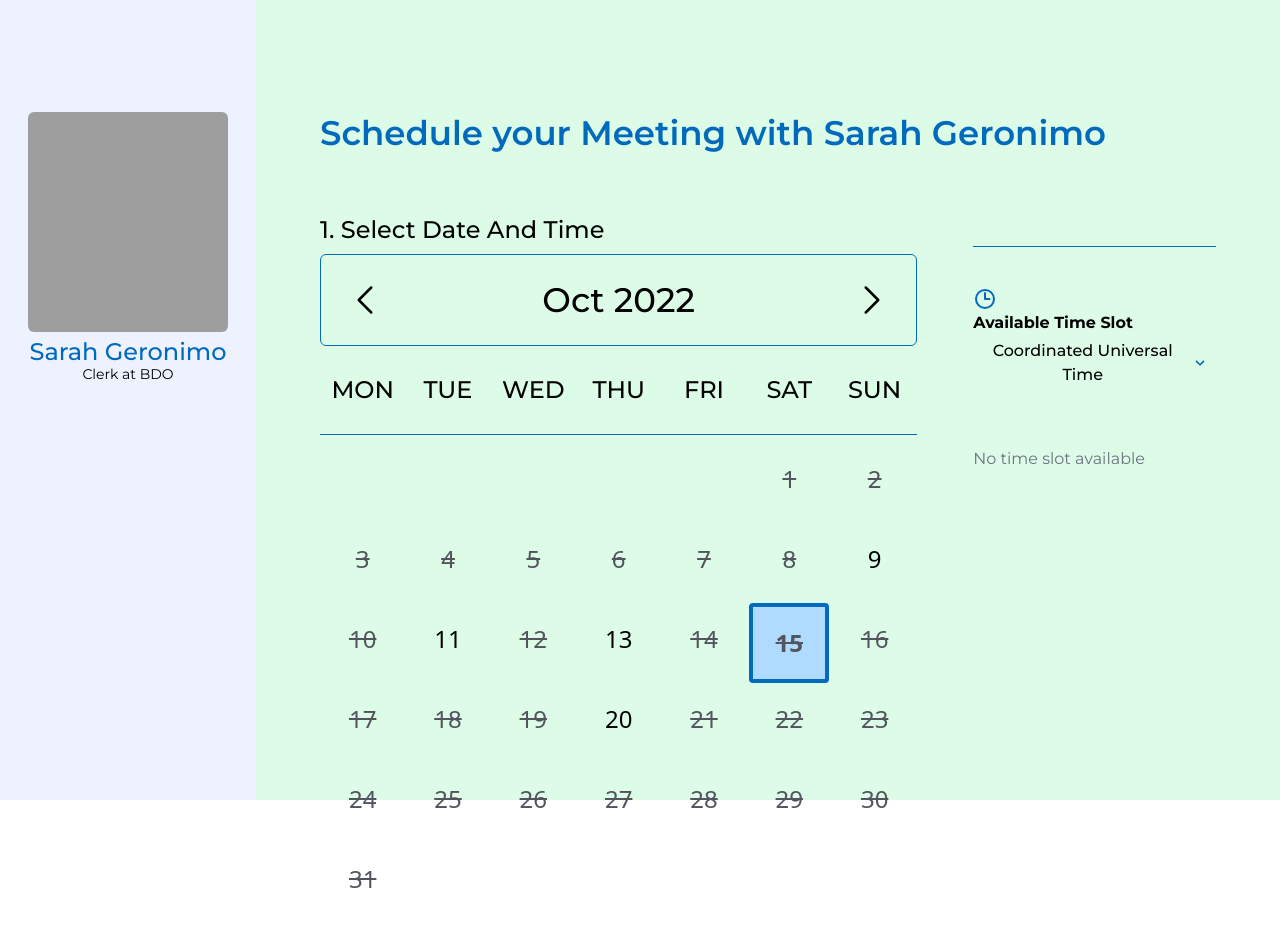
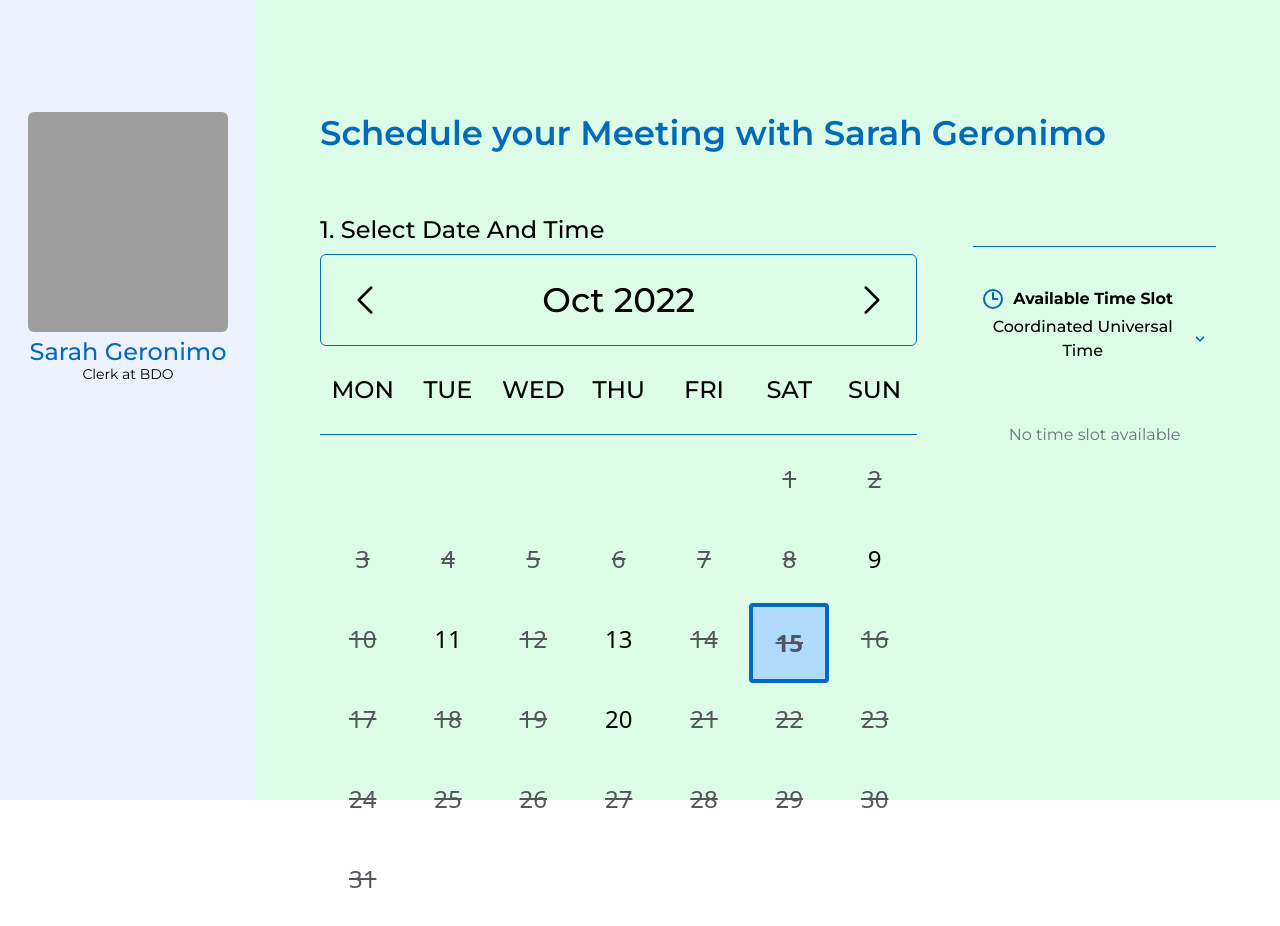
Before and after one commit to JasonXB/EF_Clone, a Next.js app: page /book-meeting/412 in a window 1280 px wide. Shown: the top 926 px of the page. Built offline with nearby package versions, Linux system fonts and the light colour scheme; grey boxes are pictures that could not be loaded; what tw-elements would draw is missing.

Commit message:
working on radio style for timeslots

```diff
--- a/pages/DevTest/calendarPage.jsx
+++ b/pages/DevTest/calendarPage.jsx
@@ -14,6 +14,7 @@ To test this branch, please refer to:
 The files that this branch is working on:
 - Calendar Component
 - DateSlot Component
+- TimeSlots Component
 - TimeSlot Component
 - Calendar Page
 - Book Meeting Context
--- a/pages/book-meeting/[id].jsx
+++ b/pages/book-meeting/[id].jsx
@@ -1,14 +1,10 @@
-import { useContext } from 'react';
 import { useRouter } from 'next/router';
 import Image from 'next/image';
-import { isSameDay, parseISO } from 'date-fns';
+
 import mentorsData from '../../src/util/mentors.json';
 import Calendar from '../../src/components/calendar/Calendar';
-import TimeSlot from '../../src/components/TimeSlot';
+import TimeSlots from '../../src/components/timeSlots/TimeSlots';
 import TimeZonesDropdown from '../../src/components/timezonesDropdown/TimeZonesDropdown';
-import { v4 as uuidv4 } from 'uuid';
-
-import { CalendarContext } from '../../state-management/ReactContext/CalendarContext';
 
 //find the json data of the mentor selected and store it in the props
 export async function getStaticProps(staticProps) {
@@ -46,14 +42,6 @@ const bookMeeting = (props) => {
   const { name, position, company, imgUrl, meeting_availability } =
     props.mentor;
 
-  const { selectedDay } = useContext(CalendarContext);
-
-  //find if the mentor has availabilities on the selected date by comparing the date selected and the date in the json data
-  const selectedDayAvailability = (availabilities) =>
-    availabilities.filter((availability) =>
-      isSameDay(parseISO(availability.startDatetime), selectedDay)
-    );
-
   return (
     <>
       {/* left side with basic info */}
@@ -90,11 +78,12 @@ const bookMeeting = (props) => {
           </div>
 
           {/* available time slots block */}
-          <div className="mt-12 md:mt-0 md:pl-14 pt-1">
+          <div className="mt-12 md:mt-0 md:pl-14 pt-1 place-items-center">
             {/* -- AVAILABILITY HEADER -- */}
-            <div className="py-10 border-t border-primary-1">
+            <div className="py-10 border-t border-primary-1 items-center justify-center">
+              <div className="flex">
                 {/* -- clock icon -- */}
-              <div className="text-primary-1">
+                <div className="text-primary-1 px-2">
                   <svg
                     xmlns="http://www.w3.org/2000/svg"
                     fill="none"
@@ -112,24 +101,14 @@ const bookMeeting = (props) => {
                 </div>
                 {/* -- */}
                 <p className="font-bold">Available Time Slot</p>
+              </div>
               {/* dropdown for timezone */}
               <TimeZonesDropdown />
               {/* -- */}
             </div>
             {/* -- */}
             {/* -- DISPLAY AVAILABILTIES -- */}
-            <ol className="mt-4 space-y-1 text-sm leading-6 text-gray-500">
-              {selectedDayAvailability(meeting_availability.specific).length >
-              0 ? (
-                selectedDayAvailability(meeting_availability.specific).map(
-                  (availability) => (
-                    <TimeSlot key={uuidv4()} meeting={availability} />
-                  )
-                )
-              ) : (
-                <p>No time slot available</p>
-              )}
-            </ol>
+            <TimeSlots meeting_availability={meeting_availability} />
             {/* -- */}
           </div>
         </div>
--- a/src/components/TimeSlot.jsx
+++ b/src/components/timeSlots/TimeSlot.jsx
@@ -5,12 +5,27 @@
 
 import { format, parseISO } from 'date-fns';
 
-const TimeSlot = ({ meeting }) => {
+const TimeSlot = ({ meeting, isSelected, setIsSelected }) => {
   let startDateTime = parseISO(meeting.startDatetime);
   let endDateTime = parseISO(meeting.endDatetime);
 
+  const selectEventHandler = () => {
+    setIsSelected(true);
+  };
+
+  let selectedStyle = '';
+
+  if (isSelected) {
+    selectedStyle = 'bg-primary-5 border-4 border-primary-1';
+  } else if (!isSelected) {
+    selectedStyle = '';
+  }
+
   return (
-    <li className="flex items-center px-4 py-2 space-x-4 group rounded-xl focus-within:bg-gray-100 hover:bg-gray-100">
+    <button
+      className={`flex items-center px-4 py-2 space-x-4 group rounded-xl focus-within:bg-gray-100 hover:bg-gray-100 ${selectedStyle}`}
+      onClick={selectEventHandler}
+    >
       <img
         src={meeting.imageUrl}
         alt=""
@@ -28,7 +43,7 @@ const TimeSlot = ({ meeting }) => {
           </time>
         </p>
       </div>
-    </li>
+    </button>
   );
 };
 
--- /dev/null
+++ b/src/components/timeSlots/TimeSlots.jsx
@@ -0,0 +1,39 @@
+import { useContext, useState } from 'react';
+import TimeSlot from './TimeSlot';
+
+import { CalendarContext } from '../../../state-management/ReactContext/CalendarContext';
+
+import { v4 as uuidv4 } from 'uuid';
+import { isSameDay, parseISO } from 'date-fns';
+
+const TimeSlots = ({ meeting_availability }) => {
+  const { selectedDay } = useContext(CalendarContext);
+  const [isSelected, setIsSelected] = useState(false);
+
+  //find if the mentor has availabilities on the selected date by comparing the date selected and the date in the json data
+  const selectedDayAvailability = (availabilities) =>
+    availabilities.filter((availability) =>
+      isSameDay(parseISO(availability.startDatetime), selectedDay)
+    );
+
+  return (
+    <div className="mt-4 space-y-1 text-sm leading-6 text-gray-500">
+      {selectedDayAvailability(meeting_availability.specific).length > 0 ? (
+        selectedDayAvailability(meeting_availability.specific).map(
+          (availability) => (
+            <TimeSlot
+              key={uuidv4()}
+              meeting={availability}
+              isSelected={isSelected}
+              setIsSelected={setIsSelected}
+            />
+          )
+        )
+      ) : (
+        <p>No time slot available</p>
+      )}
+    </div>
+  );
+};
+
+export default TimeSlots;
--- a/src/components/timezonesDropdown/Timezone.jsx
+++ b/src/components/timezonesDropdown/Timezone.jsx
@@ -11,7 +11,7 @@ const Timezone = ({ zone, setDropdownToggle }) => {
   };
 
   return (
-    <div className=" border-b border-gray hover:bg-gray-200">
+    <div className="border-b border-gray hover:bg-gray-200">
       <button className="text-left font-medium" onClick={selectTimezone}>
         <p>{zone}</p>
       </button>
```
Lines whose indentation alone changed are shown as unchanged.
